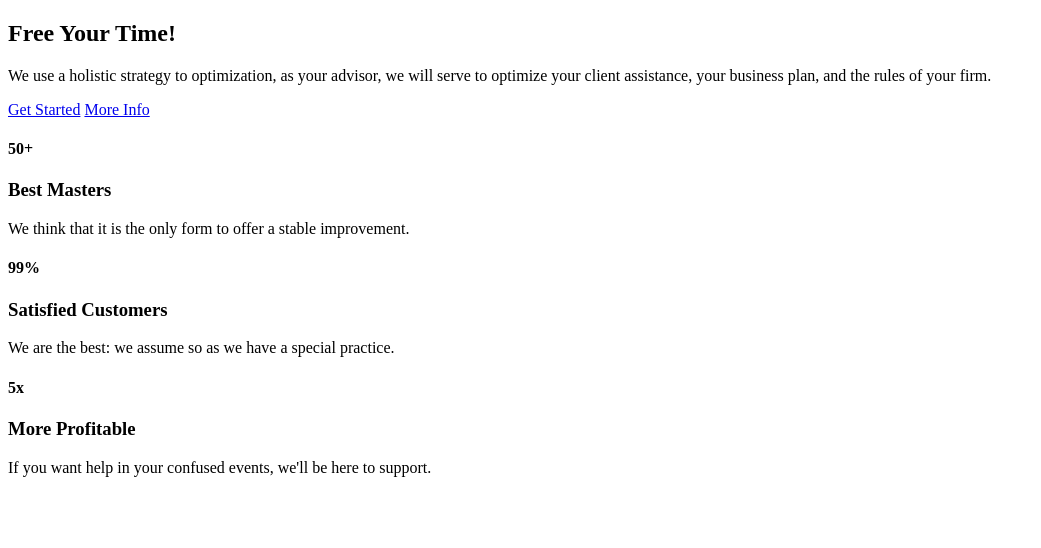
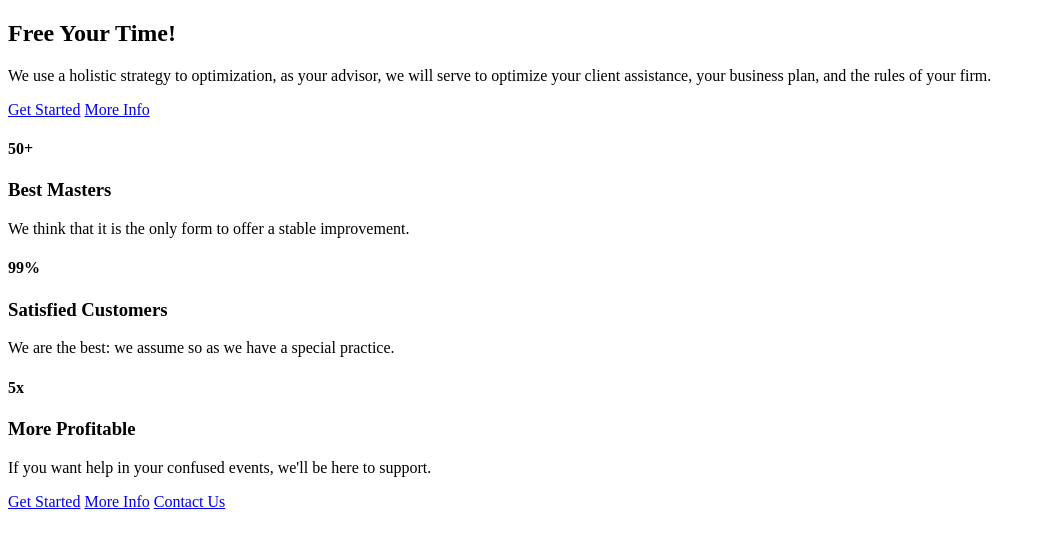
Before and after one commit to JoshuasProgramming/Clean-Us, a plain HTML site: page index.html in a window 1280 px wide. Shown: the whole page, without its empty margins (0-1041 px from the left). Drawn offline with Linux system fonts and the light colour scheme.

Commit message:
Added three buttons into section-3

```diff
--- a/index.html
+++ b/index.html
@@ -54,7 +54,11 @@
     <!--Section-3-->
     <section class="section-3">
         <!--section-3-container-->
-
+        <section class="section-3-container">
+            <a href="#">Get Started</a>
+            <a href="#">More Info</a>
+            <a href="#">Contact Us</a>
+        </section>
     </section>
 
     <!--Section-4-->
```
